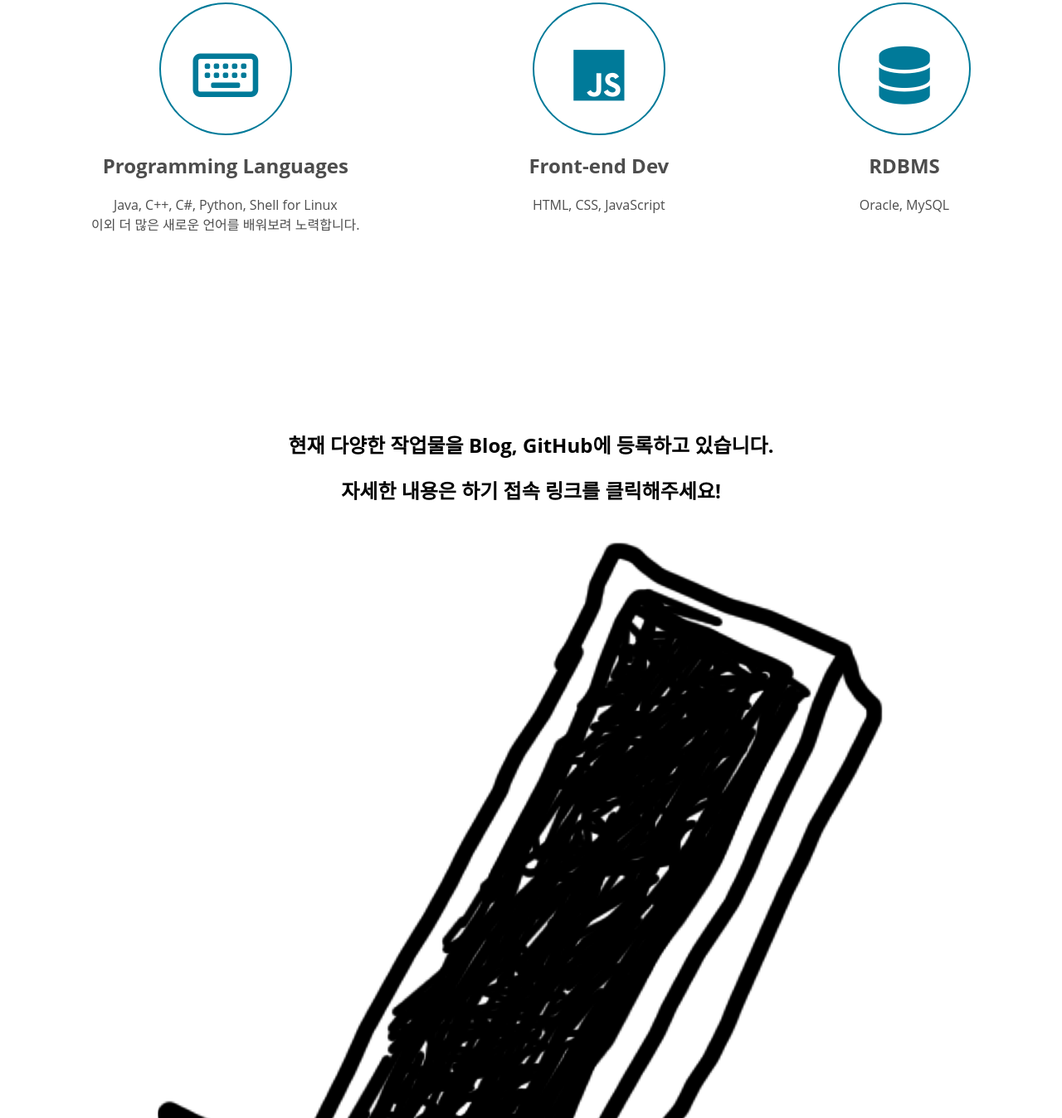
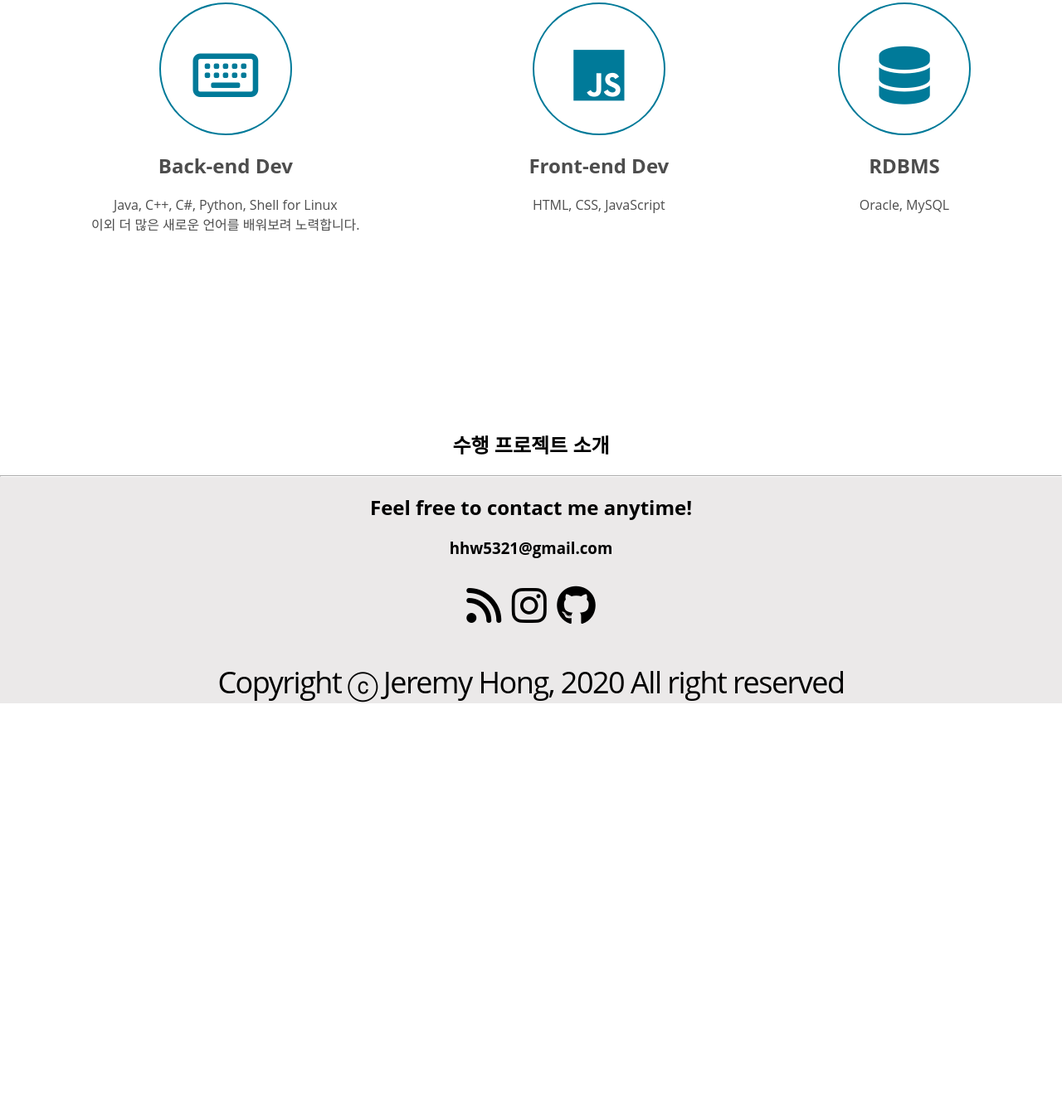
Before and after one commit to Hyun-wook-Hong/JavaScript, a plain HTML site: page Portpolio/index.html in a window 1280 px wide. Shown: the part 1452-2800 px from the top of the page at 83% size. After the commit the page ends 2336 px from the top, so only its background shows below. Drawn offline with Linux system fonts and the light colour scheme.

Commit message:
Add files via upload
인덱스 페이지 수정

```diff
--- a/Portpolio/index.html
+++ b/Portpolio/index.html
@@ -32,7 +32,7 @@
             <li class="navbar__menu_item" data-link="#home">HOME</li>
             <li class="navbar__menu_item" data-link="#about">ABOUT</li>
             <li class="navbar__menu_item" data-link="#skills">SKILLS</li>
-            <li class="navbar__menu_item" data-link="#workspace">WORKSPACE</li>
+            <li class="navbar__menu_item" data-link="#workspace">PROJECT</li>
             <li class="navbar__menu_item" data-link="#contact">CONTACT</li>
         </ul>
 
@@ -114,7 +114,7 @@
                         <i class="far fa-keyboard"></i>
                     </div>
                     <div class="skill__title">
-                        <h2>Programming Languages</h2>
+                        <h2>Back-end Dev</h2>
                     </div>
                     <div class="skill__contents">Java, C++, C#, Python, Shell for Linux</div>
                     <div class="skill__contents">이외 더 많은 새로운 언어를 배워보려 노력합니다.</div>
@@ -148,13 +148,9 @@
         <br>
         <br>
         <br>
-        <h1> 현재 다양한 작업물을 Blog, GitHub에 등록하고 있습니다. </h1>
-        <h1> 자세한 내용은 하기 접속 링크를 클릭해주세요! </h1>
+        <h1> 수행 프로젝트 소개 </h1>
 
-        <!-- 내 블로그 게시글 Server에서 crawling해와서 5개씩 보여준다, 가능할까? -->
-
-        <!-- 임시 이미지 -->
-        <img src="./resources/imgs/arrow-down.png" >
+        <!-- Card Contents로 하나씩 추가 -->
     </section>
     </div>
     <script src="slideshow.js" defer></script>
```
